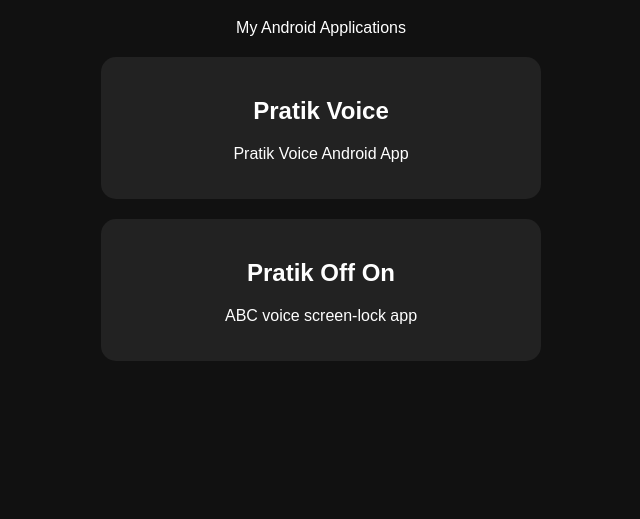
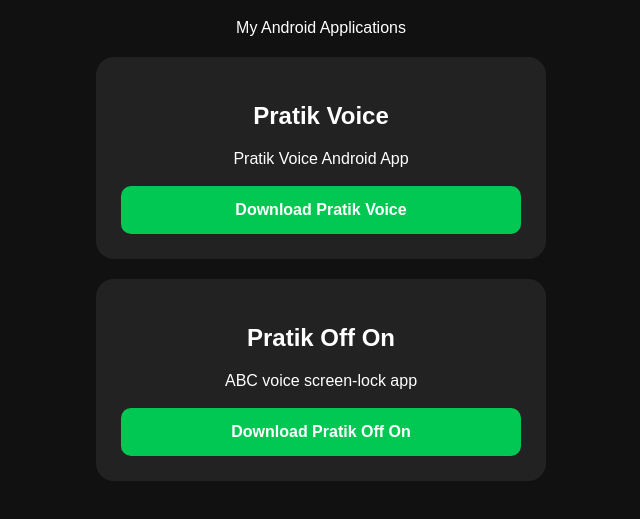
Before and after one commit to pratikbera988-del/pratikbera988-del.github.io, a plain HTML site: page index.html in a window 1280 px wide. Shown: the part 99-618 px from the top of the page, without its empty margins (319-959 px from the left). Drawn offline with Linux system fonts and the light colour scheme.

Commit message:
Add app download buttons

```diff
--- a/index.html
+++ b/index.html
@@ -6,8 +6,8 @@
 <title>Pratik Apps</title>
 <style>
 body{font-family:Arial;background:#111;color:#fff;text-align:center;padding:30px}
-.card{background:#222;padding:20px;margin:20px auto;border-radius:15px;max-width:400px}
-a{display:block;background:#00c853;color:#fff;padding:14px;border-radius:10px;text-decoration:none;margin-top:15px}
+.card{background:#222;padding:25px;margin:20px auto;border-radius:18px;max-width:400px}
+a{display:block;background:#00c853;color:#fff;padding:15px;border-radius:10px;text-decoration:none;margin-top:18px;font-weight:bold}
 </style>
 </head>
 <body>
@@ -17,11 +17,13 @@ a{display:block;background:#00c853;color:#fff;padding:14px;border-radius:10px;te
 <div class="card">
 <h2>Pratik Voice</h2>
 <p>Pratik Voice Android App</p>
+<a href="PratikVoice.apk" download>Download Pratik Voice</a>
 </div>
 
 <div class="card">
 <h2>Pratik Off On</h2>
 <p>ABC voice screen-lock app</p>
+<a href="Pratik-Off-On.apk" download>Download Pratik Off On</a>
 </div>
 
 </body>
```
